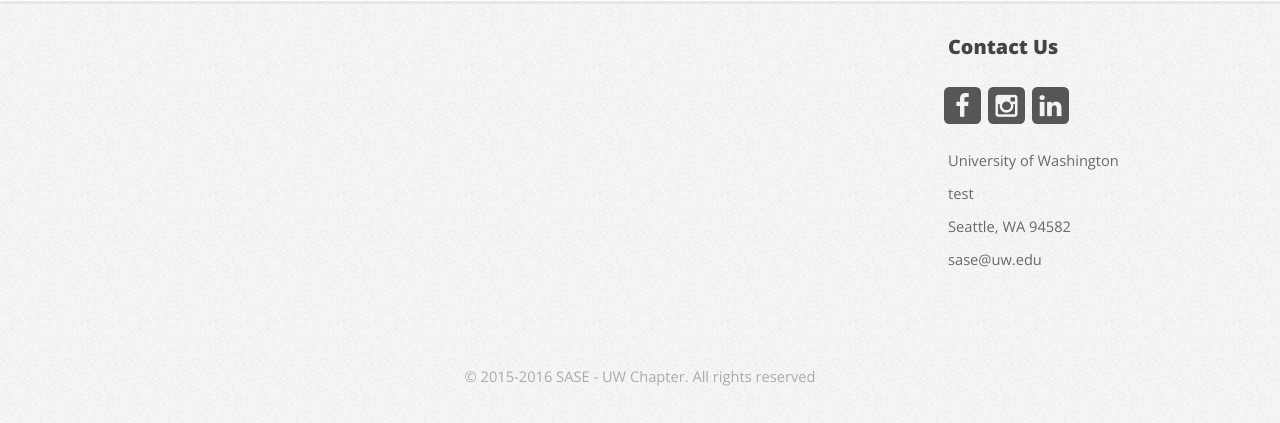
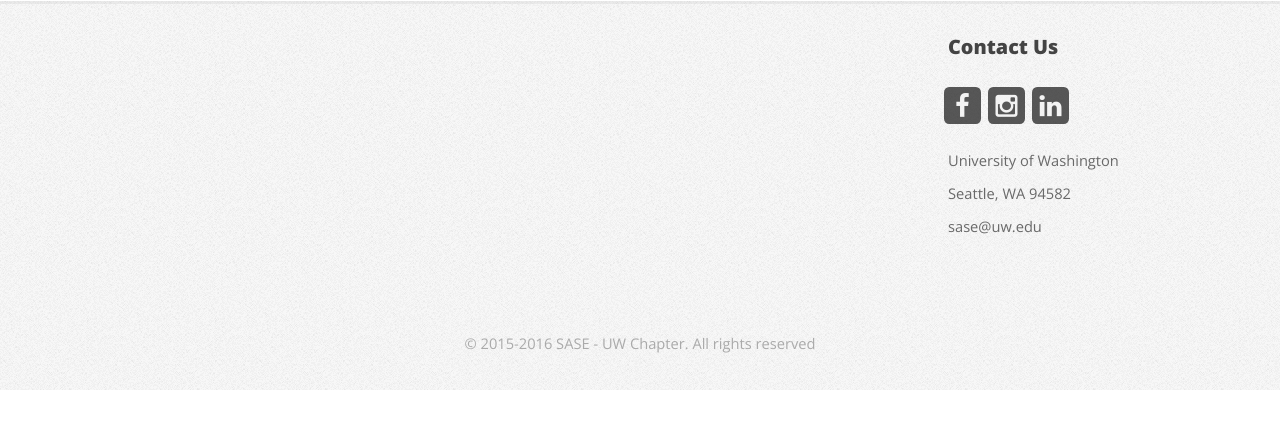
Before and after one commit to fishbearr/website, a PHP site: page / in a window 1280 px wide. Shown: the part 2108-2531 px from the top of the page. After the commit the page ends 2498 px from the top, so only its background shows below. Run offline with PHP 8.4, Linux system fonts and the light colour scheme; some libraries are stand-ins or nearby versions.

Commit message:
undo test

```diff
--- a/index.php
+++ b/index.php
@@ -162,7 +162,7 @@
 										</a>
 									</li>
 								</ul>
-								<p>University of Washington test<br />
+								<p>University of Washington<br />
 								Seattle, WA 94582<br />
 								sase@uw.edu</p>
 							</section>
```
